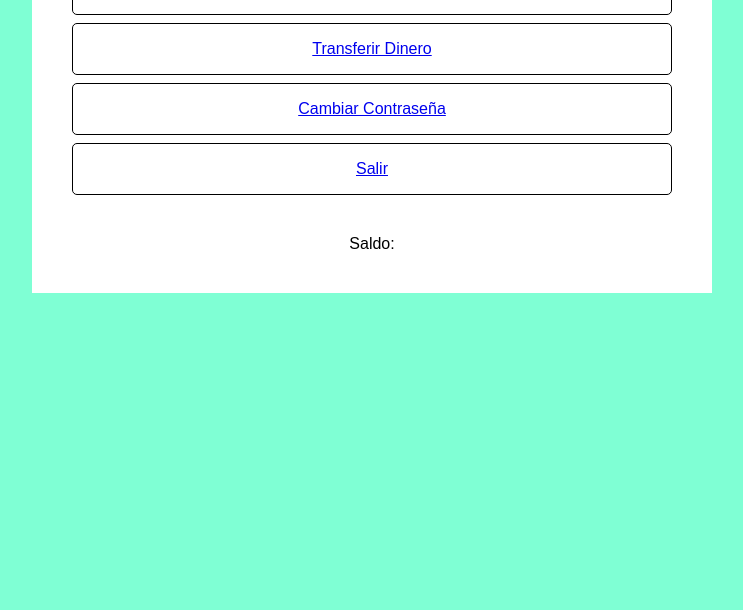
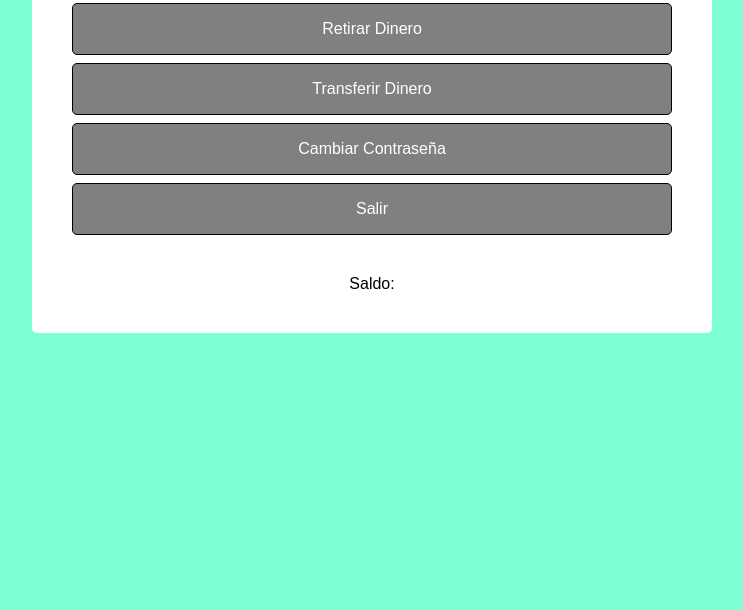
Before and after one commit to ManZaWeb/ExamenTema2, a plain HTML site: page index.html in a window 1280 px wide. Shown: the part 190-800 px from the top of the page, without its empty margins (268-1011 px from the left). Drawn offline with Linux system fonts and the light colour scheme.

Commit message:
v.1 Interfaz

```diff
--- a/styles/style.css
+++ b/styles/style.css
@@ -4,6 +4,7 @@
 }
 
 body{
+    /**Degradado*/
     background-color: aquamarine;
     font-family: Arial, Helvetica, sans-serif;
     text-align: center;
@@ -14,9 +15,12 @@ body{
 .cajero-main{
     padding: 5vh;
     margin: 0 auto;
+    margin-top: 5vh;
     background-color: #fff;
     width: 75vh;
     max-width: 100vh;
+    border-radius: 5px;
+    /**shadow-box:*/
 }
 
 .cajero-main li{
@@ -25,6 +29,12 @@ body{
     border: solid 1px;
     border-radius: 5px;
     margin-top: 1vh;
+    background-color: grey;
+
+}
+.cajero-main a{
+    text-decoration: none;
+    color: #fff;
 }
 
 .cajero-main h1{
```
